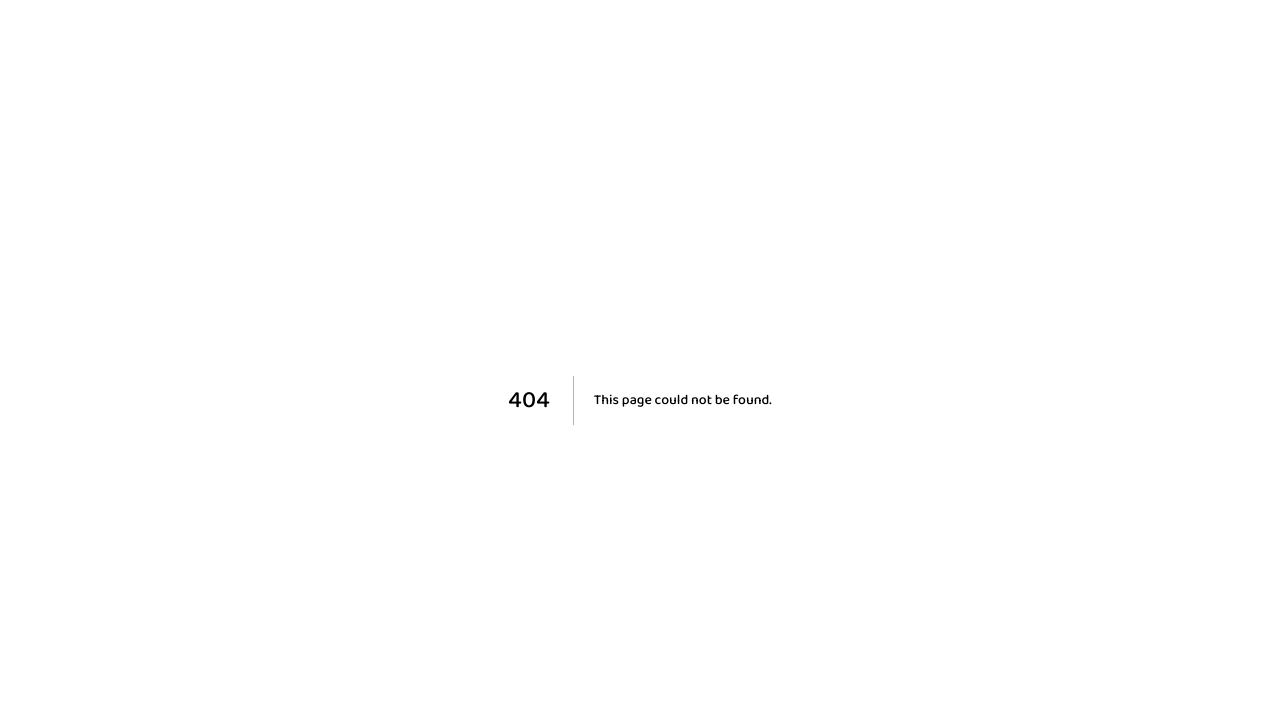
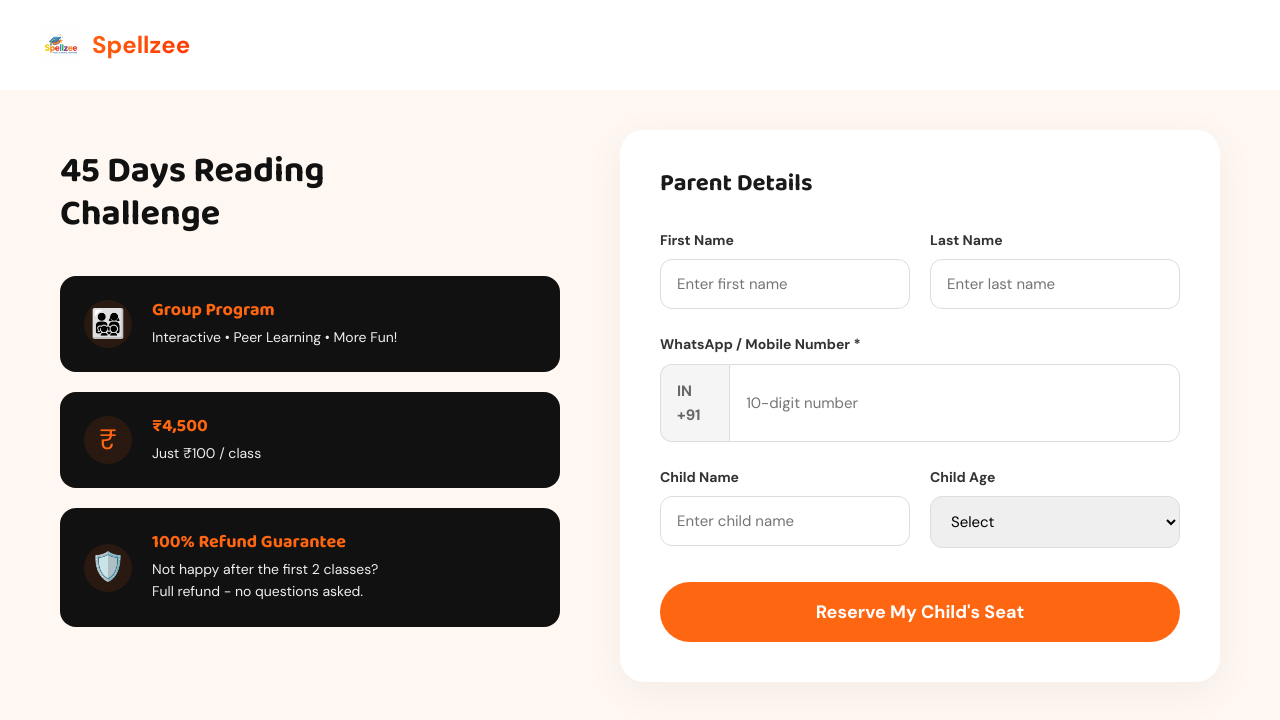
Before and after one commit to piyushthakur7/Spellzee, a Next.js app: page /payment in a window 1280 px wide. Before the commit this address had no page. Shown: the top 720 px of the page. Built offline with nearby package versions, Linux system fonts and the light colour scheme.

Commit message:
feat: implement initial home page, payment page, and global styling.

```diff
--- /dev/null
+++ b/src/app/payment/page.jsx
@@ -0,0 +1,109 @@
+"use client";
+
+import React, { useState } from 'react';
+import Link from 'next/link';
+
+export default function PaymentPage() {
+  const [formData, setFormData] = useState({
+    parentName: '',
+    parentLastName: '',
+    whatsapp: '',
+    childName: '',
+    childAge: ''
+  });
+
+  const handleChange = (e) => {
+    const { name, value } = e.target;
+    setFormData(prev => ({ ...prev, [name]: value }));
+  };
+
+  return (
+    <div className="payment-page-container">
+      <header className="payment-header">
+        <Link href="/" className="logo">
+          <img src="/images/spellzee-logo.png" alt="Spellzee Logo" />
+          <span>Spellzee</span>
+        </Link>
+      </header>
+
+      <div className="payment-content">
+        <div className="payment-left">
+          <h2>45 Days Reading Challenge</h2>
+          <div className="info-cards">
+            <div className="info-card dark-card">
+              <div className="card-icon">👨‍👩‍👧‍👦</div>
+              <div className="card-text">
+                <h4>Group Program</h4>
+                <p>Interactive • Peer Learning • More Fun!</p>
+              </div>
+            </div>
+
+            <div className="info-card dark-card">
+              <div className="card-icon">₹</div>
+              <div className="card-text">
+                <h4>₹4,500</h4>
+                <p>Just ₹100 / class</p>
+              </div>
+            </div>
+
+            <div className="info-card dark-card">
+              <div className="card-icon">🛡️</div>
+              <div className="card-text">
+                <h4>100% Refund Guarantee</h4>
+                <p>Not happy after the first 2 classes?<br/>Full refund - no questions asked.</p>
+              </div>
+            </div>
+          </div>
+        </div>
+
+        <div className="payment-right">
+          <div className="form-container">
+            <h3>Parent Details</h3>
+            <form onSubmit={(e) => e.preventDefault()}>
+              <div className="form-row">
+                <div className="form-group">
+                  <label>First Name</label>
+                  <input type="text" name="parentName" placeholder="Enter first name" value={formData.parentName} onChange={handleChange} />
+                </div>
+                <div className="form-group">
+                  <label>Last Name</label>
+                  <input type="text" name="parentLastName" placeholder="Enter last name" value={formData.parentLastName} onChange={handleChange} />
+                </div>
+              </div>
+
+              <div className="form-group">
+                <label>WhatsApp / Mobile Number *</label>
+                <div className="phone-input">
+                  <span className="country-code">IN +91</span>
+                  <input type="tel" name="whatsapp" placeholder="10-digit number" value={formData.whatsapp} onChange={handleChange} required />
+                </div>
+              </div>
+
+              <div className="form-row">
+                <div className="form-group">
+                  <label>Child Name</label>
+                  <input type="text" name="childName" placeholder="Enter child name" value={formData.childName} onChange={handleChange} />
+                </div>
+                <div className="form-group">
+                  <label>Child Age</label>
+                  <select name="childAge" value={formData.childAge} onChange={handleChange}>
+                    <option value="">Select</option>
+                    <option value="4">4 Years</option>
+                    <option value="5">5 Years</option>
+                    <option value="6">6 Years</option>
+                    <option value="7">7 Years</option>
+                    <option value="8">8 Years</option>
+                  </select>
+                </div>
+              </div>
+
+              <button type="submit" className="btn btn-orange btn-block reserve-btn">
+                Reserve My Child's Seat
+              </button>
+            </form>
+          </div>
+        </div>
+      </div>
+    </div>
+  );
+}
--- a/src/style.css
+++ b/src/style.css
@@ -131,10 +131,10 @@ header {
   padding: 18px 0;
   position: sticky;
   top: 0;
-  background-color: rgba(255, 255, 255, 0.95);
+  background-color: var(--bg-peach-light);
   backdrop-filter: blur(12px);
   z-index: 1000;
-  border-bottom: 1px solid rgba(0, 0, 0, 0.05);
+  border-bottom: none;
 }
 
 .nav {
@@ -199,8 +199,8 @@ header {
 
 /* ===== Hero Section ===== */
 .hero {
-  background: #ffffff;
-  padding: 60px 0 80px;
+  background: var(--bg-peach-light);
+  padding: 40px 0 80px;
   overflow: hidden;
   position: relative;
 }
@@ -272,11 +272,11 @@ header {
 }
 
 .hero-subtitle {
-  font-size: 48px;
+  font-size: 52px;
   font-weight: 800;
-  line-height: 1.15;
+  line-height: 1.1;
   margin-bottom: 0px;
-  margin-top: 4px;
+  margin-top: -5px;
 }
 
 .hero-desc {
@@ -1526,3 +1526,166 @@ footer {
     grid-template-columns: 1fr;
   }
 }
+
+
+/* ===== Payment Page ===== */
+.payment-page-container {
+  display: flex;
+  flex-direction: column;
+  min-height: 100vh;
+  background-color: #FFF8F2;
+}
+
+.payment-header {
+  padding: 24px 40px;
+  background-color: #ffffff;
+}
+
+.payment-content {
+  display: flex;
+  flex: 1;
+  max-width: 1200px;
+  margin: 0 auto;
+  width: 100%;
+  padding: 40px 20px;
+  gap: 60px;
+}
+
+.payment-left {
+  flex: 1;
+  padding-top: 20px;
+}
+
+.payment-left h2 {
+  font-size: 36px;
+  margin-bottom: 40px;
+  color: #111;
+  max-width: 300px;
+  line-height: 1.2;
+}
+
+.info-cards {
+  display: flex;
+  flex-direction: column;
+  gap: 20px;
+}
+
+.info-card {
+  display: flex;
+  align-items: center;
+  gap: 20px;
+  padding: 24px;
+  border-radius: 16px;
+  background-color: #111;
+  color: #fff;
+}
+
+.card-icon {
+  font-size: 28px;
+  color: #FF6611;
+  width: 48px;
+  height: 48px;
+  display: flex;
+  align-items: center;
+  justify-content: center;
+  background: rgba(255, 102, 17, 0.1);
+  border-radius: 50%;
+}
+
+.card-text h4 {
+  font-size: 18px;
+  color: #FF6611;
+  margin-bottom: 4px;
+}
+
+.card-text p {
+  font-size: 14px;
+  color: #eee;
+  margin: 0;
+}
+
+.payment-right {
+  flex: 1.2;
+}
+
+.form-container {
+  background-color: #fff;
+  border-radius: 24px;
+  padding: 40px;
+  box-shadow: 0 10px 40px rgba(0,0,0,0.05);
+}
+
+.form-container h3 {
+  font-size: 24px;
+  margin-bottom: 30px;
+}
+
+.form-row {
+  display: flex;
+  gap: 20px;
+}
+
+.form-group {
+  margin-bottom: 24px;
+  flex: 1;
+}
+
+.form-group label {
+  display: block;
+  font-size: 14px;
+  font-weight: 700;
+  margin-bottom: 8px;
+  color: #333;
+}
+
+.form-group input, .form-group select {
+  width: 100%;
+  padding: 14px 16px;
+  border: 1px solid #ddd;
+  border-radius: 12px;
+  font-size: 15px;
+  font-family: inherit;
+  transition: all 0.2s;
+}
+
+.form-group input:focus, .form-group select:focus {
+  outline: none;
+  border-color: #FF6611;
+  box-shadow: 0 0 0 3px rgba(255,102,17,0.1);
+}
+
+.phone-input {
+  display: flex;
+}
+
+.country-code {
+  background-color: #f5f5f5;
+  border: 1px solid #ddd;
+  border-right: none;
+  border-radius: 12px 0 0 12px;
+  padding: 14px 16px;
+  font-size: 15px;
+  color: #666;
+  font-weight: 600;
+}
+
+.phone-input input {
+  border-radius: 0 12px 12px 0;
+}
+
+.btn-block {
+  width: 100%;
+  padding: 18px;
+  font-size: 18px;
+  margin-top: 10px;
+}
+
+@media (max-width: 768px) {
+  .payment-content {
+    flex-direction: column;
+  }
+  .form-row {
+    flex-direction: column;
+    gap: 0;
+  }
+}
```
Also changed, not shown: fix.js (added, +175 -0 lines), src/app/page.jsx (+6 -3 lines).
